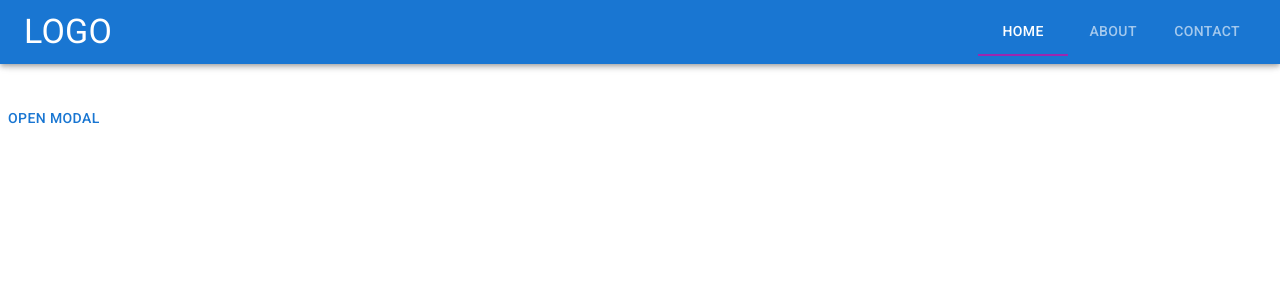
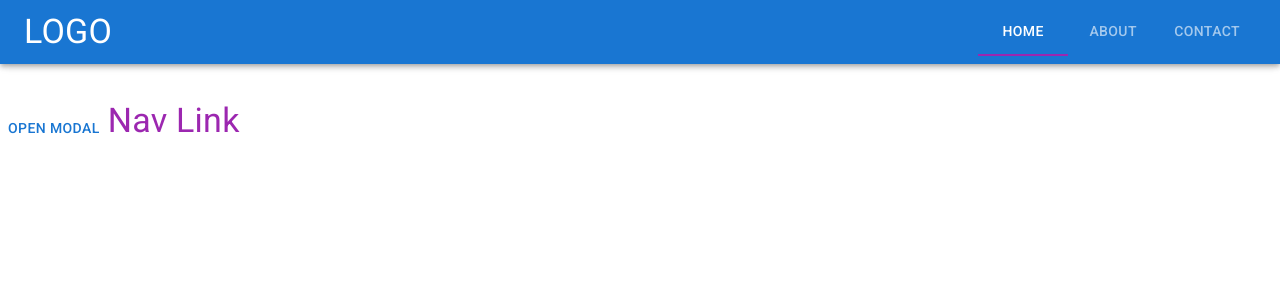
Before and after one commit to KrhystFerrari/mui-examples, a React (Create React App) app: page / in a window 1280 px wide. Shown: the top 300 px of the page. Built offline with nearby package versions, Linux system fonts and the light colour scheme.

Commit message:
feat: create Link example

```diff
--- a/src/components/Modals.js
+++ b/src/components/Modals.js
@@ -1,4 +1,4 @@
-import { Box, Button, Modal, Typography } from "@mui/material";
+import { Box, Button, Link, Modal, Typography } from "@mui/material";
 import React, { useState } from "react";
 
 const Modals = () => {
@@ -14,6 +14,16 @@ const Modals = () => {
           </Button>
         </Box>
       </Modal>
+      <Link
+        variant="h4"
+        color="secondary"
+        href="https://krhyst-ferrari-dev.vercel.app/"
+        underline="hover"
+        target="_blank"
+        rel="noopener"
+      >
+        Nav Link
+      </Link>
     </div>
   );
 };
```
